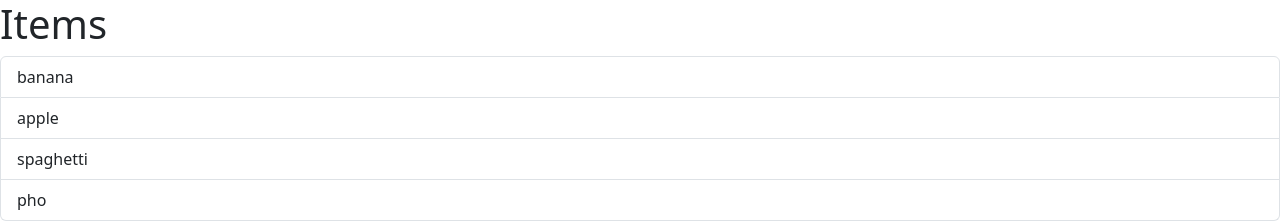
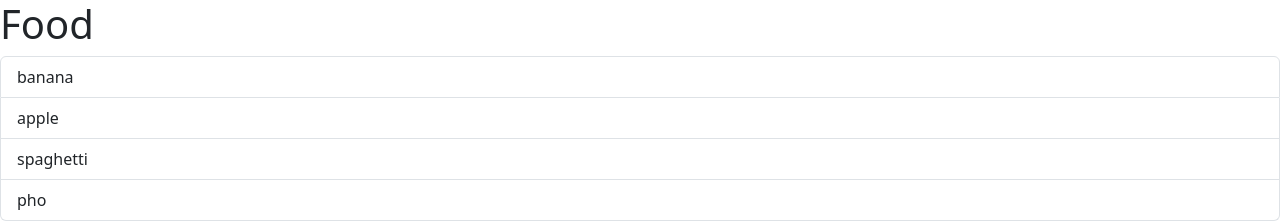
Before and after one commit to nqle/freshtrack, a React (Vite) app: page / in a window 1280 px wide. Shown: the top 221 px of the page. Built offline with nearby package versions, Linux system fonts and the light colour scheme.

Commit message:
listgroup

```diff
--- a/src/App.tsx
+++ b/src/App.tsx
@@ -1,10 +1,25 @@
 // import Message from "./components/Message";
+import { useEffect } from "react";
 import ListGroup from "./components/ListGroup";
 
 function App() {
+  const listGroupItems = ["banana", "apple", "spaghetti", "pho"];
+  const listGroupHeading = "Food";
+
+  const handleSelectItem = (item: string) => {
+    console.log(item);
+    useEffect(() => {
+      alert(item);
+    });
+  };
+
   return (
     <div>
-      <ListGroup />
+      <ListGroup
+        items={listGroupItems}
+        heading={listGroupHeading}
+        onSelectItem={handleSelectItem}
+      />
     </div>
   );
 }
--- a/src/components/ListGroup.tsx
+++ b/src/components/ListGroup.tsx
@@ -1,7 +1,13 @@
-import { TouchList } from "react";
+import { useState } from "react";
 
-function ListGroup() {
-  const items = ["banana", "apple", "spaghetti", "pho"];
+interface Props {
+  items: string[];
+  heading: string;
+  onSelectItem: (item: string) => void;
+}
+
+function ListGroup({ items, heading, onSelectItem }: Props) {
+  const [selectedItemIdx, setSelectedItemIdx] = useState(-1);
 
   if (items.length === 0) {
     return (
@@ -17,11 +23,22 @@ function ListGroup() {
 
   return (
     <>
-      <h1>Items</h1>
+      <h1>{heading}</h1>
       {getMessage()}
       <ul className="list-group">
-        {items.map((item) => (
-          <li className="list-group-item" key={item}>
+        {items.map((item, idx) => (
+          <li
+            className={
+              selectedItemIdx === idx
+                ? "list-group-item active"
+                : "list-group-item"
+            }
+            key={"list-item-" + idx}
+            onClick={() => {
+              setSelectedItemIdx(idx);
+              onSelectItem(item);
+            }}
+          >
             {item}
           </li>
         ))}
```
